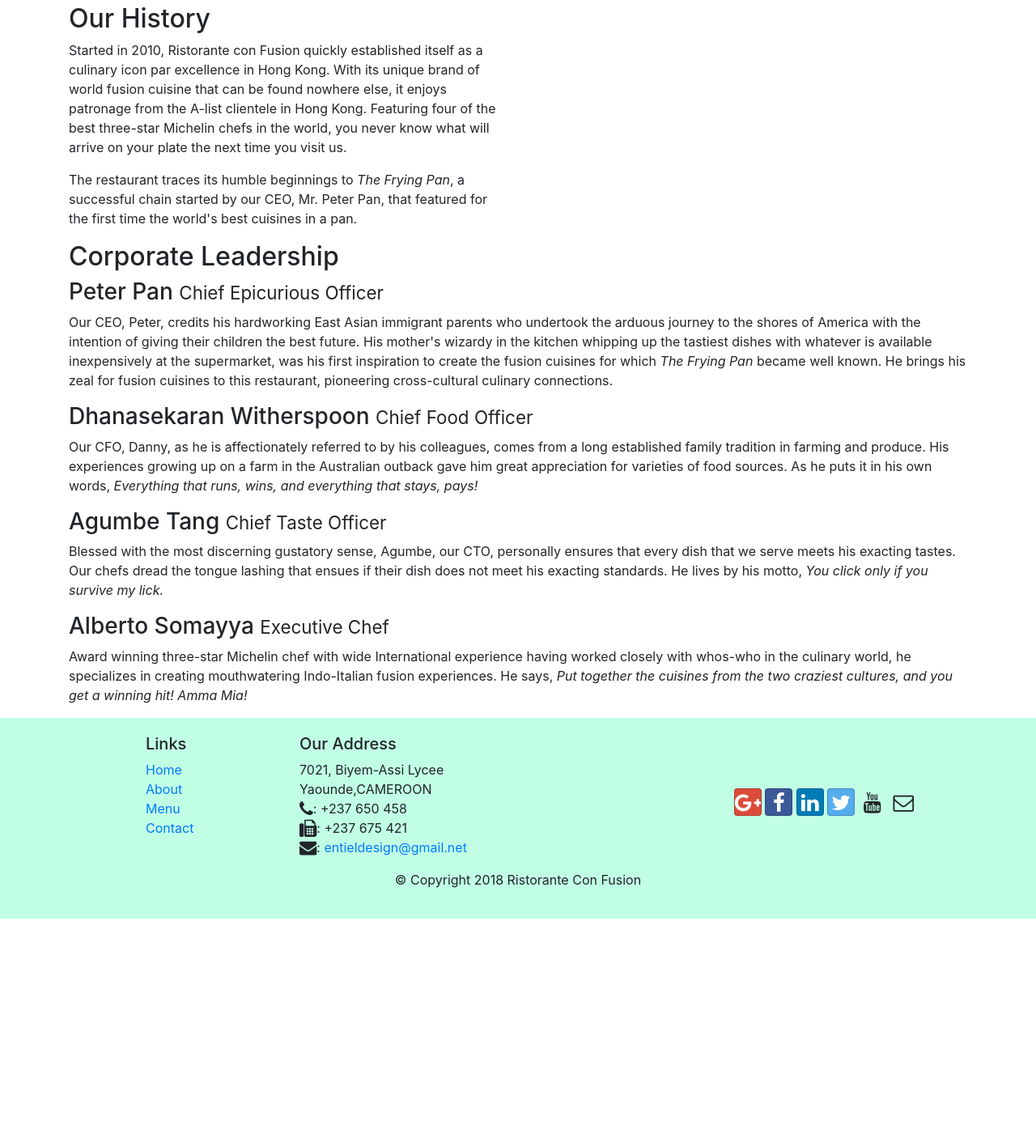
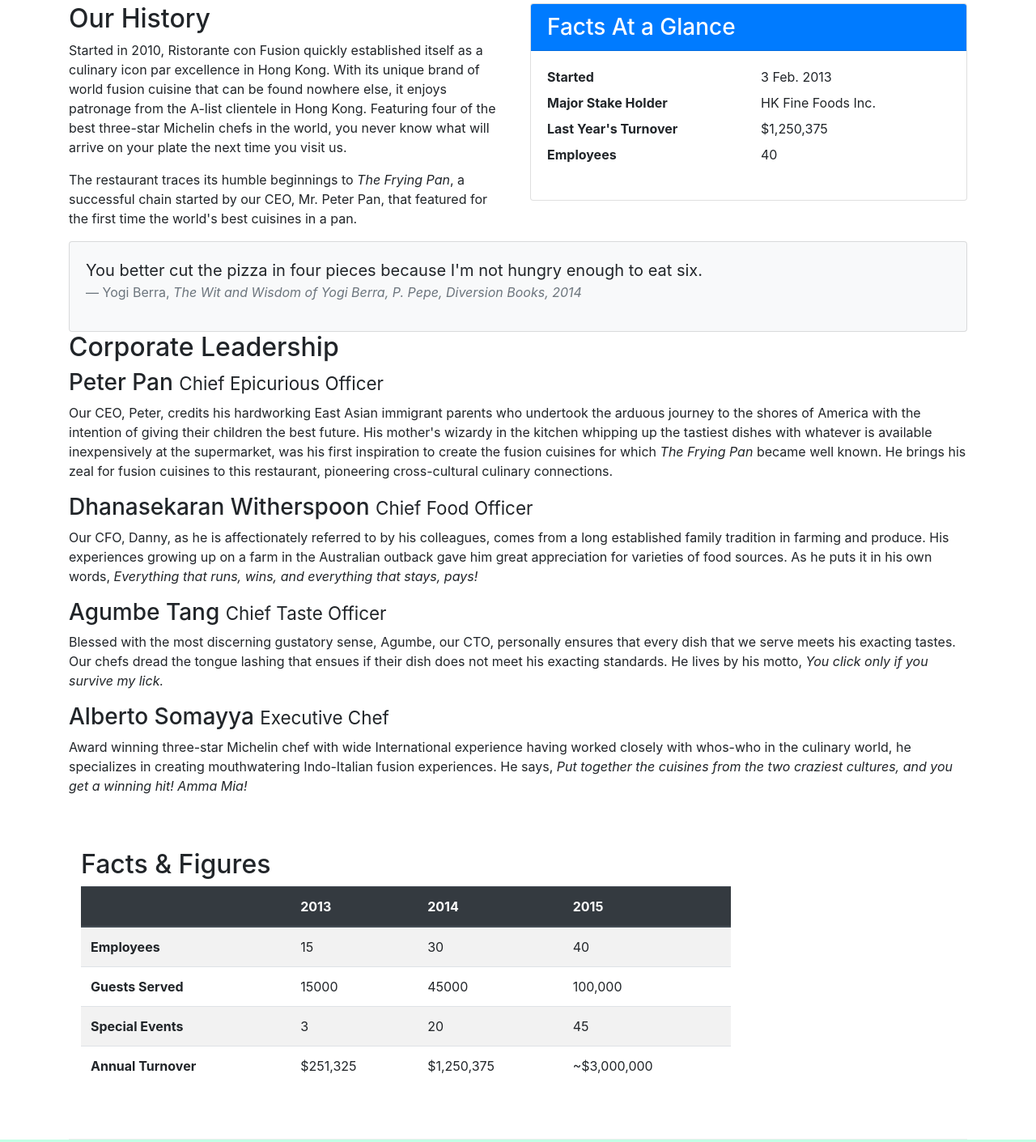
Before and after one commit to Theryx/Bootstrap4_restaurant-website, a website: page aboutus.html in a window 1280 px wide. Shown: the part 461-1872 px from the top of the page at 81% size. Before the commit the page ends 1596 px from the top, so only its background shows below. Drawn offline with nearby package versions, Linux system fonts and the light colour scheme.

Commit message:
tables and cards

```diff
--- a/aboutus.html
+++ b/aboutus.html
@@ -66,10 +66,36 @@
                 <p>Started in 2010, Ristorante con Fusion quickly established itself as a culinary icon par excellence in Hong Kong. With its unique brand of world fusion cuisine that can be found nowhere else, it enjoys patronage from the A-list clientele in Hong Kong.  Featuring four of the best three-star Michelin chefs in the world, you never know what will arrive on your plate the next time you visit us.</p>
                 <p>The restaurant traces its humble beginnings to <em>The Frying Pan</em>, a successful chain started by our CEO, Mr. Peter Pan, that featured for the first time the world's best cuisines in a pan.</p>
             </div>
-            <div class="col-sm-6">
-
+                    <div class="col-12 col-sm-6">
+                            <div class="card">
+                                <h3 class="card-header bg-primary text-white">Facts At a Glance</h3>
+                                <div class="card-body">
+                                    <dl class="row">
+                                        <dt class="col-6">Started</dt>
+                                        <dd class="col-6">3 Feb. 2013</dd>
+                                        <dt class="col-6">Major Stake Holder</dt>
+                                        <dd class="col-6">HK Fine Foods Inc.</dd>
+                                        <dt class="col-6">Last Year's Turnover</dt>
+                                        <dd class="col-6">$1,250,375</dd>
+                                        <dt class="col-6">Employees</dt>
+                                        <dd class="col-6">40</dd>
+                                    </dl>
+                                </div>
+                            </div>
+                        </div>
+                        <div class="col-12">
+                                <div class="card card-body bg-light">
+                                    <blockquote class="blockquote">
+                                        <p class="mb-0">You better cut the pizza in four pieces because
+                                            I'm not hungry enough to eat six.</p>
+                                        <footer class="blockquote-footer">Yogi Berra,
+                                            <cite title="Source Title">The Wit and Wisdom of Yogi Berra,
+                                            P. Pepe, Diversion Books, 2014</cite>
+                                        </footer>
+                                    </blockquote>
+                                </div>
+                            </div>
             </div>
-        </div>
 
 
         <div class="row">
@@ -85,7 +111,51 @@
                 <p class="d-none d-sm-block">Award winning three-star Michelin chef with wide International experience having worked closely with whos-who in the culinary world, he specializes in creating mouthwatering Indo-Italian fusion experiences. He says, <em>Put together the cuisines from the two craziest cultures, and you get a winning hit! Amma Mia!</em></p>
             </div>
        </div>
-
+       <div class="row row-content">
+            <div class="col-12 col-sm-9">
+                <h2>Facts &amp; Figures</h2>
+                <div class="table-responsive">
+                        <table class="table table-striped">
+                            <thead class="thead-dark">
+                                <tr>
+                                    <th>&nbsp;</th>
+                                    <th>2013</th>
+                                    <th>2014</th>
+                                    <th>2015</th>
+                                </tr>
+                            </thead>
+                            <tbody>
+                                <tr>
+                                    <th>Employees</th>
+                                    <td>15</td>
+                                    <td>30</td>
+                                    <td>40</td>
+                                </tr>
+                                <tr>
+                                    <th>Guests Served</th>
+                                    <td>15000</td>
+                                    <td>45000</td>
+                                    <td>100,000</td>
+                                </tr>
+                                <tr>
+                                    <th>Special Events</th>
+                                    <td>3</td>
+                                    <td>20</td>
+                                    <td>45</td>
+                                </tr>
+                                <tr>
+                                    <th>Annual Turnover</th>
+                                    <td>$251,325</td>
+                                    <td>$1,250,375</td>
+                                    <td>~$3,000,000</td>
+                                </tr>
+                            </tbody>
+                        </table>
+                    </div>
+            </div>
+             <div class="col-12 col-sm-3">
+            </div>
+       </div>
     </div>
 
     <footer class="footer">
```
Also changed, not shown: contactus.html (indentation only).
